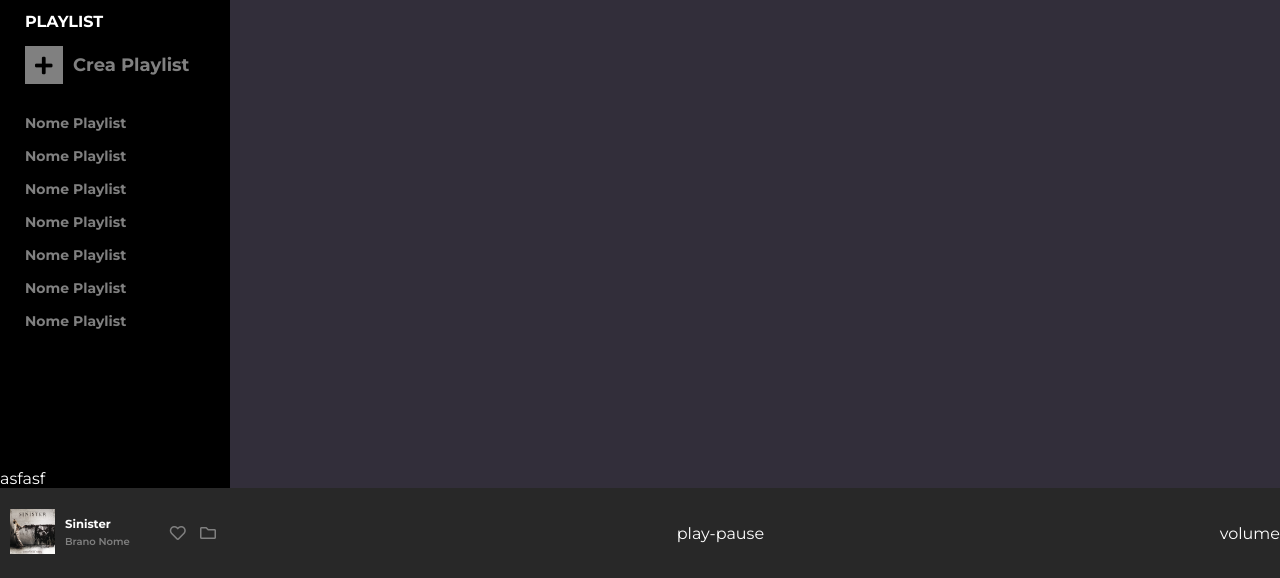
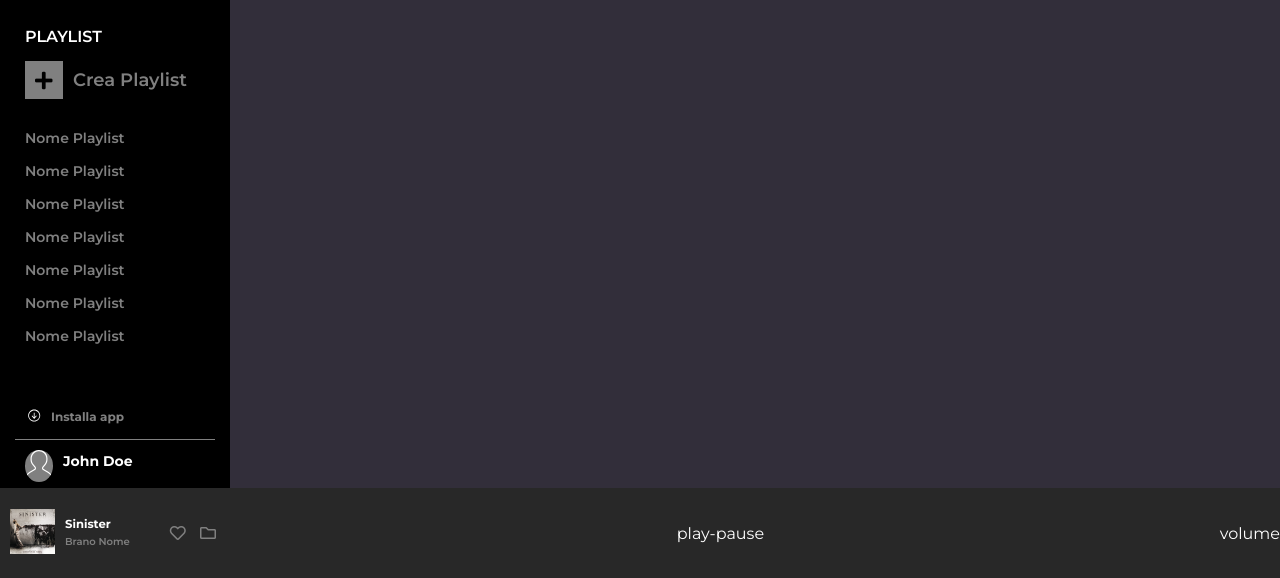
Before and after one commit to Pievisco89/html-css-spotifyweb, a plain HTML site: page index.html in a window 1280 px wide. Shown: the part 222-800 px from the top of the page. Drawn offline with Linux system fonts and the light colour scheme.

Commit message:
main-nav fatta- da sistemare le media

```diff
--- a/assets/css/style.css
+++ b/assets/css/style.css
@@ -73,23 +73,26 @@ main{
 
 /* main-nav */
 #main-nav{
-  display: flex;
-  flex-direction: column;
-  justify-content: space-between;
   float: left;
   width: 230px;
   height: 100%;
-  color: white;
   overflow-y: auto;
   background-color: black;
 }
 
-#main-nav .logo img{
+#main-nav .main-nav-top{
+  display: flex;
+  flex-direction: column;
+  height: calc(100% - 80px);
+}
+
+#main-nav .logo {
   width: 135px;
   margin: 20px;
 }
 
-#main-nav .logo-small {
+#main-nav .logo-small{
+  width: 30px;
   display: none;
 }
 
@@ -148,6 +151,42 @@ main{
 
 #main-nav .playlist .playlist-icon:hover{
   color: white;
+}
+
+#main-nav .main-nav-bottom{
+  height: 80px;
+  background-color: black;
+}
+
+#main-nav .main-nav-bottom .download{
+  display: flex;
+  align-items: center;
+  cursor: pointer;
+}
+
+#main-nav .main-nav-bottom .download:hover{
+  color: white;
+}
+
+#main-nav .main-nav-bottom img{
+  width: 16px;
+  margin-left: 25px;
+  margin-right: 10px;
+}
+
+#main-nav .main-nav-bottom .author{
+  display: flex;
+  align-items: center;
+  border-top: 1px solid grey;
+  margin: 15px;
+}
+
+#main-nav .main-nav-bottom .author img{
+  width: 28px;
+  background-color: grey;
+  border-radius: 50%;
+  margin-left: 10px;
+  margin-top: 10px;
 }
 
 /* content */
@@ -255,3 +294,22 @@ footer{
 .footer-left-icon i:hover{
   color: white;
 }
+
+/* media */
+@media all and (max-width:600px){
+  #main-nav{
+    width: 50px;
+  }
+  #main-nav .logo{
+    display: none;
+  }
+  #main-nav .logo-small{
+    display: block
+  }
+  #content{
+    width: calc(100% - 50px);
+  }
+  #content .content-top{
+    width: calc(100% - 50px);
+  }
+}
--- a/index.html
+++ b/index.html
@@ -13,7 +13,7 @@
 <body>
   <div class="wrapper">
     <!-- main -->
-    <main>
+    <main class="clearfix">
       <!-- main-nav -->
       <nav id="main-nav">
         <div class="main-nav-top">
@@ -24,8 +24,8 @@
             <img src="assets/img/logo-small.svg" alt="logo-small">
           </div>
 
-          <section class="action fw-700">
-            <div class="nav-action">
+          <section class="action fw-600">
+            <div class="nav-action fc-white">
               <img src="assets/img/home.svg" alt="home">
               <span>
                 Home
@@ -45,8 +45,8 @@
             </div>
           </section>
 
-          <section class="playlist fw-700">
-            <div class="text-uppercase">
+          <section class="playlist fw-600">
+            <div class="text-uppercase fc-white">
               <span>
                 Playlist
               </span>
@@ -98,8 +98,20 @@
         </div>
 
 
-        <section class="profilo">
-          asfasf
+        <section class="main-nav-bottom">
+          <div class="download fc-grey fs-12 fw-700">
+            <img src="assets/img/download.svg" alt="download">
+            <span>
+              Installa app
+            </span>
+          </div>
+
+          <div class="author">
+            <img src="assets/img/profile.svg" alt="profile">
+            <span class="fc-white fs-14 fw-700">
+              John Doe
+            </span>
+          </div>
         </section>
       </nav>
       <!-- /main-nav -->
```
